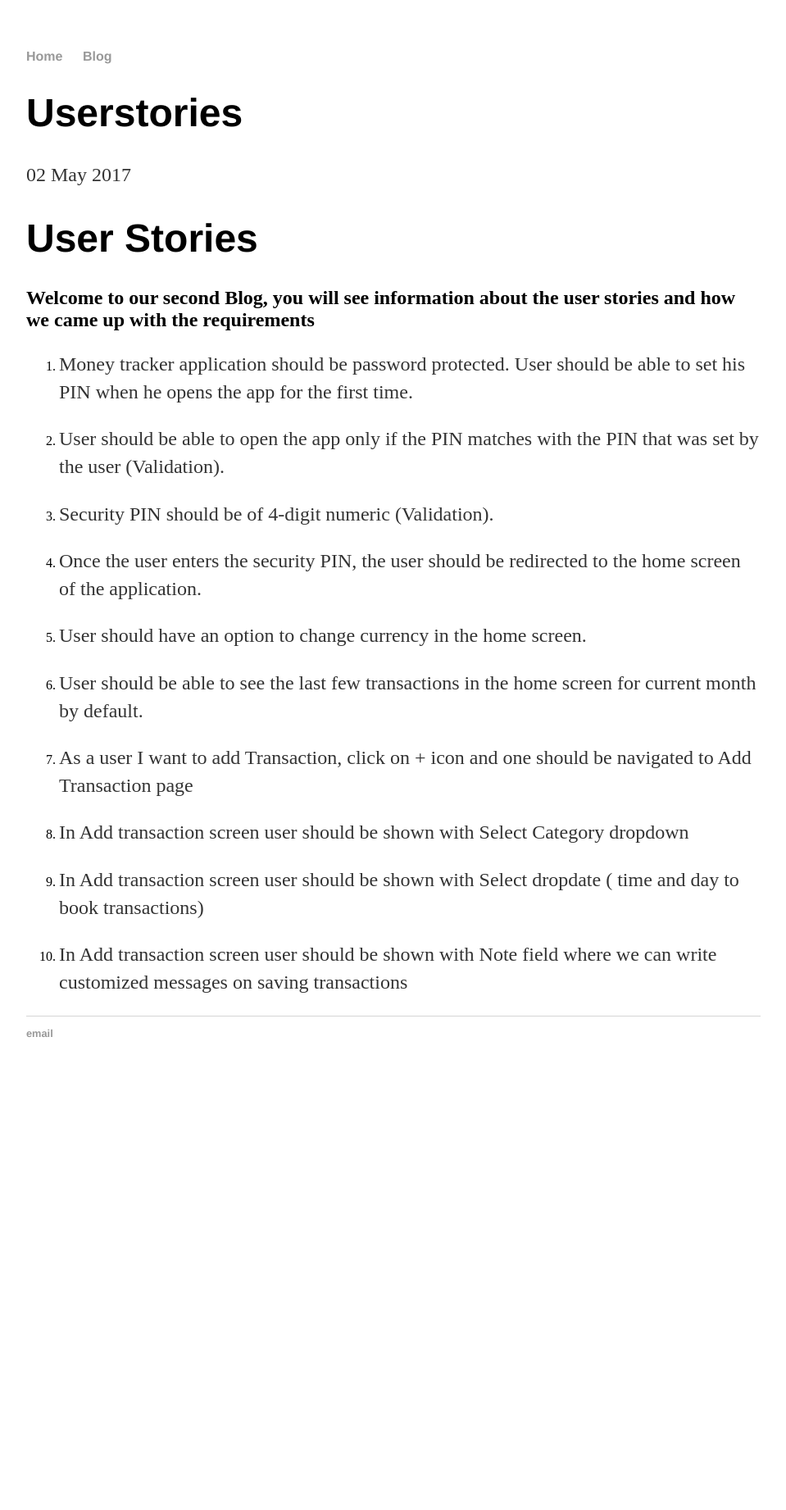
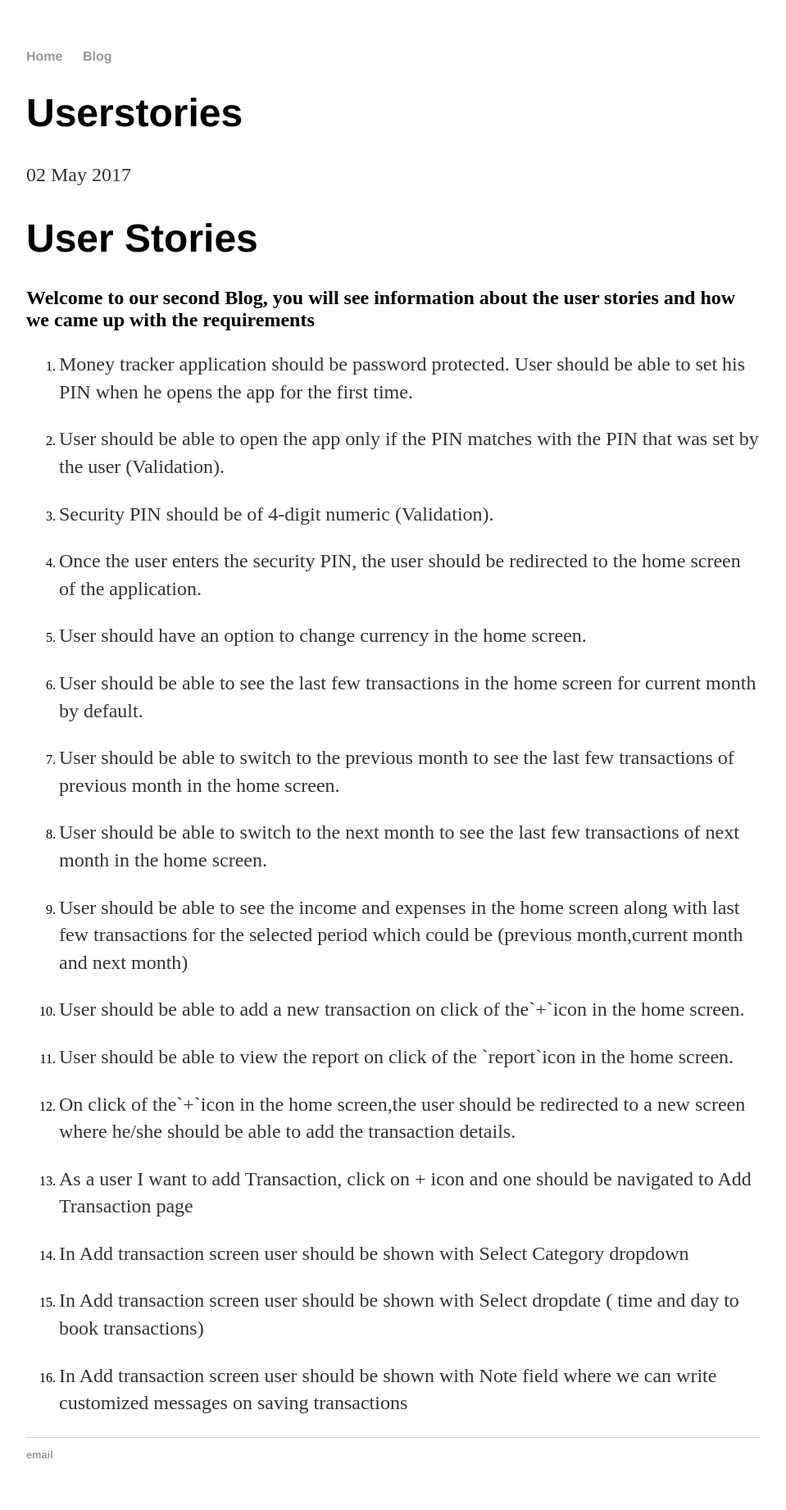
Before and after one commit to vinoth789/Money-tracker, a Jekyll site: the page built from docs/_posts/2017-05-02-UserStories.md, in a window 1280 px wide. Shown: the whole page at 82% size, without its empty margins (160-1119 px from the left). Built offline with Jekyll 4.4.1, drawn with Linux system fonts in a browser that asks for light colours; our own code applies the rules of GitHub Pages for plain Markdown files; before the commit the page ends 1328 px from its top, so only the background shows below that.

Commit message:
Update 2017-05-02-UserStories.md
test

```diff
--- a/docs/_posts/2017-05-02-UserStories.md
+++ b/docs/_posts/2017-05-02-UserStories.md
@@ -9,6 +9,12 @@
 <li><p>Once the user enters the security PIN, the user should be redirected to the home screen of the application.</p></li>
 <li><p>User should have an option to change currency in the home screen.</p></li>
 <li><p>User should be able to see the last few transactions in the home screen for current month by default.</p></li>
+<li><p>User should be able to switch to the previous month to see the last few transactions of previous month in the home screen.</p></li>
+<li><p>User should be able to switch to the next month to see the last few transactions of next month in the home screen.</p></li>
+<li><p>User should be able to see the income and expenses in the home screen along with last few transactions for the selected period which could be (previous month,current month and next month)</p></li>
+<li><p>User should be able to add a new transaction on click of the`+`icon in the home screen.</p></li>
+<li><p>User should be able to view the report on click of the `report`icon in the home screen. </p></li>
+<li><p> On click of the`+`icon in the home screen,the user should be redirected to a new screen where he/she should be able to add the transaction details.</p></li>
 <li><p>As a user I want to add Transaction, click on + icon and one should be navigated to Add Transaction page</p></li>
 <li><p>In Add transaction screen user should be shown with Select Category dropdown</p></li>
 <li><p>In Add transaction screen user should be shown with Select dropdate ( time and day to book transactions)</p> </li>
```
